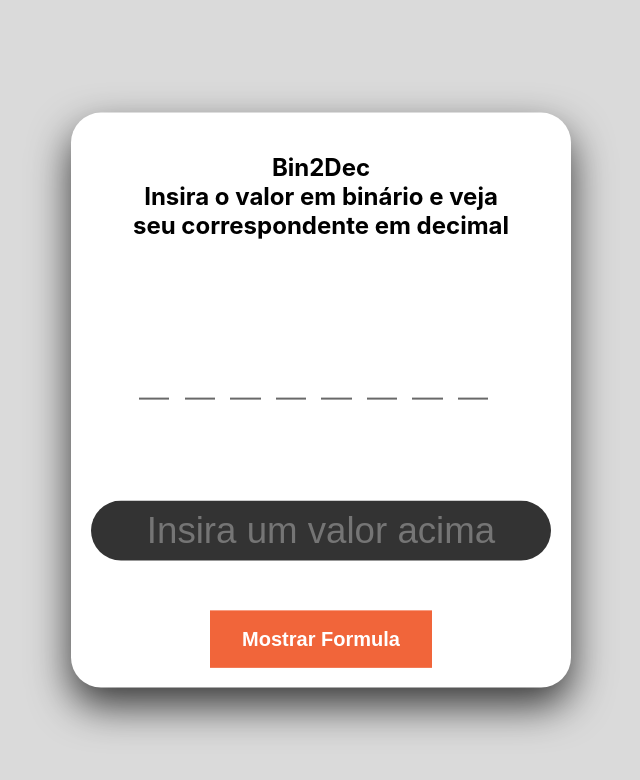
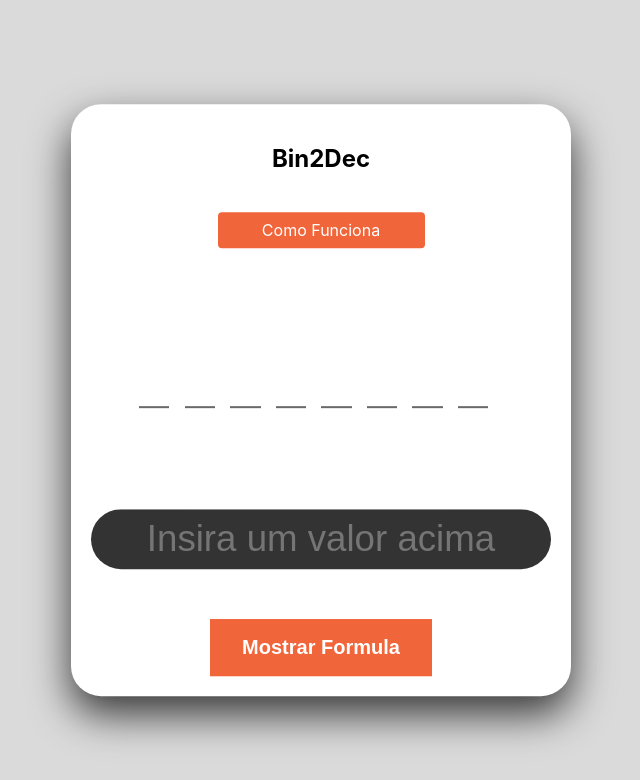
Before and after one commit to antonvinicius/bin2dec, a React (Create React App) app: page / in a window 1280 px wide. Shown: the top 780 px of the page, without its empty margins (319-959 px from the left). Built offline with nearby package versions, Linux system fonts and the light colour scheme.

Commit message:
Add modal info

```diff
--- a/src/Components/Formula.js
+++ b/src/Components/Formula.js
@@ -15,10 +15,10 @@ function constructFormula(digits, decimalValue) {
     if(!decimalValue) //If value isn't in binary form
         return "Valor inválido"
     let result = `(${decimalValue})₂ = `
-    if (digits.length != 0) {
+    if (digits.length !== 0) {
         for (const [i, v] of digits.entries()) { //Get index and value from array
             result += `(${v})*2${powerFormat(i)} `
-            if (i != digits.length - 1) //Last value doesn't receive a "+" sign afterwards
+            if (i !== digits.length - 1) //Last value doesn't receive a "+" sign afterwards
                 result += " + "
         }
     }
--- a/src/Components/Header.js
+++ b/src/Components/Header.js
@@ -3,7 +3,17 @@ import React from "react"
 function Header() {
     return (
         <div className="centered">
-            <h2>Bin2Dec<br />Insira o valor em binário e veja<br/> seu correspondente em decimal</h2>
+            <h2 className="title">Bin2Dec</h2>
+            <input type="checkbox" id="toggle" />
+            <label htmlFor="toggle">Como Funciona</label>
+
+            <dialog >
+                <h4>Este é um conversor de binário para decimal de 8 bits ou 1 byte. Isto quer dizer que Você só poderá colocar 8 digitos para converter para decimal.</h4>
+                <p>O sistema binário ou de base 2 é um sistema de numeração posicional em que todas as quantidades se representam com base em dois números, ou seja, zero e um. Os computadores digitais trabalham internamente com dois níveis de tensão, pelo que o seu sistema de numeração natural é o sistema binário.</p>
+                <p>Insira no campo valores em binário para ver seu correspondente em decimal</p>
+                <p><a href="https://pt.wikipedia.org/wiki/Sistema_de_numera%C3%A7%C3%A3o_bin%C3%A1rio">Mais detalhes</a></p>
+                <label htmlFor="toggle">Fechar</label>
+            </dialog>
         </div>
     )
 }
--- a/src/index.css
+++ b/src/index.css
@@ -34,7 +34,12 @@ body {
 }
 
 .centered {
+  display: flex;
+  flex-direction: column;
+  justify-content: center;
+  align-content: center;
   text-align: center;
+  align-items: center;
 }
 
 .pretty-input {
@@ -120,3 +125,36 @@ body {
   border-color: transparent;
   background-color: transparent;
 }
+
+/* Modal */
+#toggle {
+  visibility: hidden;
+  opacity: 0;
+  position: relative;
+  z-index: -1;
+}
+
+#toggle:checked ~ dialog {
+  display: block;
+}
+
+label {
+  width: 45%;
+  background: #f1653a;
+  color: white;
+  padding: 0.5em 1em;
+  border-radius: 4px;
+}
+
+@keyframes appear {
+  0% {
+    opacity: 0;
+    transform: translateY(-10px);
+  }
+}
+dialog {
+  animation: appear 350ms ease-in 1;
+  max-width: 500px;
+  box-shadow: 10px 10px 51px 6px rgba(0,0,0,0.75);
+  border: none;
+}
```
